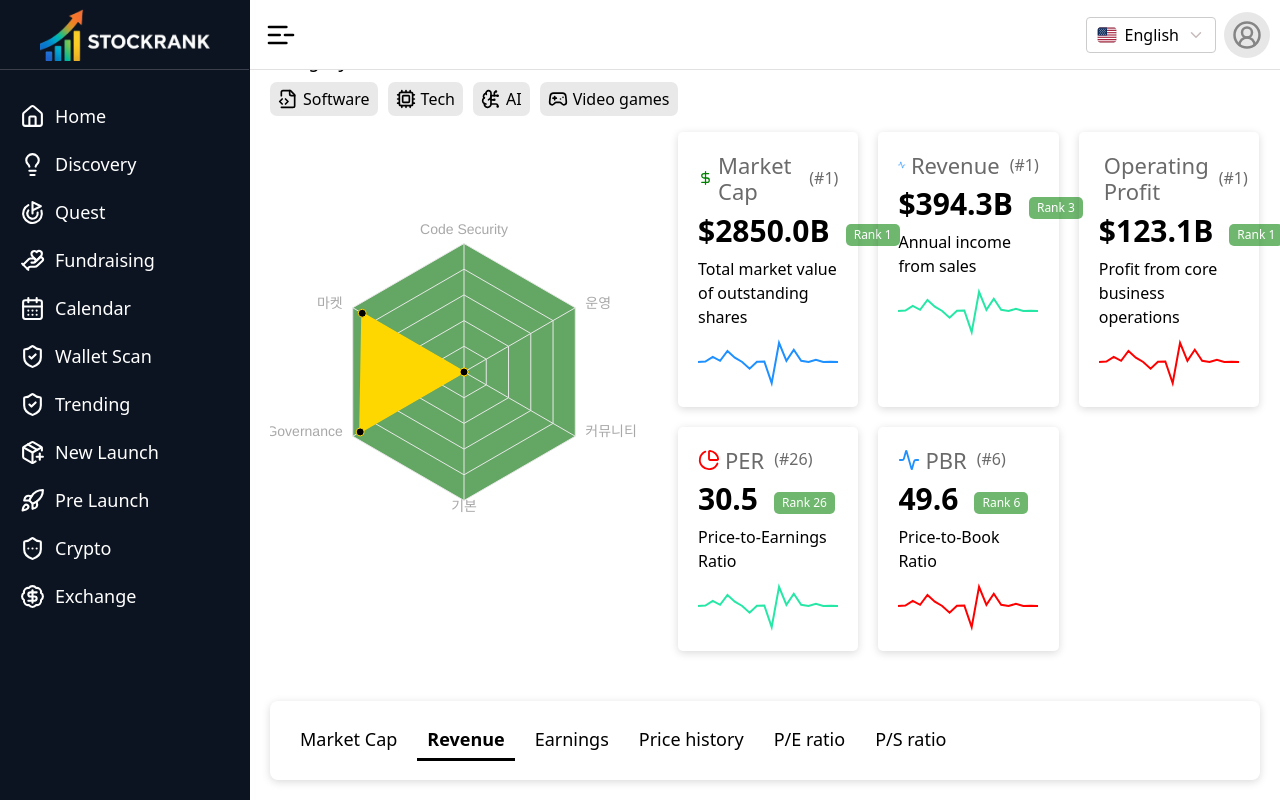
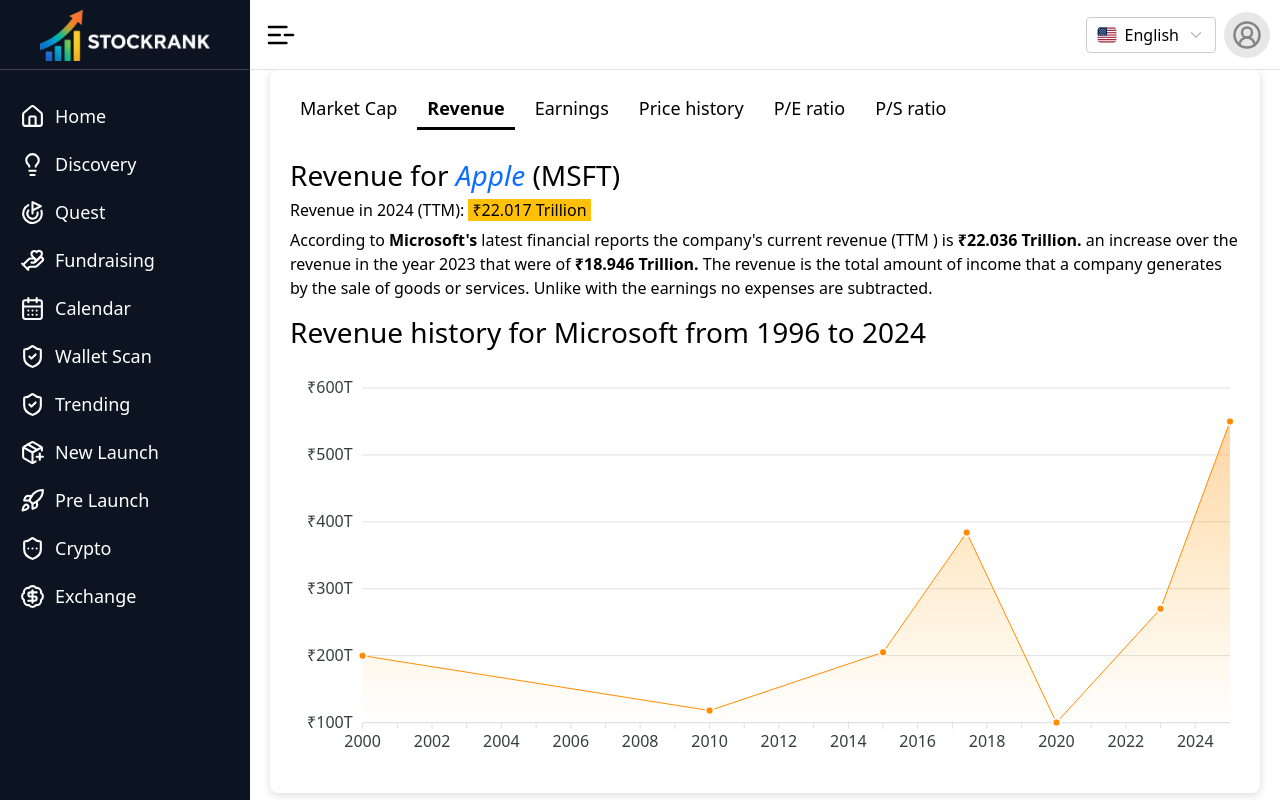
Before and after one commit to cloudkimh/Stock-Ranking-site, a Next.js app in the folder Client/: page /stock/apple in a window 1280 px wide. Both pictures are taken after a click on the tab "Revenue". Built offline with nearby package versions, Linux system fonts and the light colour scheme.

Commit message:
CHG | UI changes added

```diff
--- a/Client/src/components/Charts/HexagonRadarChart.jsx
+++ b/Client/src/components/Charts/HexagonRadarChart.jsx
@@ -8,14 +8,14 @@
 const HexagonRadarChart = () => {
    const categories = [
       'Code Security',
-      '운영',         // Korean for "Operations"
-      '커뮤니티',     // Korean for "Community"
-      '기본',         // Korean for "Fundamentals"
+      '운영',
+      '커뮤니티',
+      '기본',
       'Governance',
-      '마켓',         // Korean for "Market"
+      '마켓',
    ];
 
-   const dataValues = [0, 0, 0, 0, 93.29, 91.41];
+   const dataValues = [0, 0, 0, 0, 100, 100];
 
    const chartOptions = {
       chart: {
@@ -45,7 +45,7 @@
       },
       markers: {
          size: 4,
-         colors: ['#000'],
+         colors: ['#fff'],
          strokeColors: '#FFD700',
       },
       dataLabels: {
@@ -56,7 +56,7 @@
             polygons: {
                strokeColor: '#1e1e1e',
                fill: {
-                  colors: ['#64a764', '#64a764'],
+                  colors: ['#698b3f', '#698b3f'],
                },
             },
          },
--- /dev/null
+++ b/Client/src/components/Charts/MarketCapChart.jsx
@@ -0,0 +1,90 @@
+"use client"; // for Next.js 13+ with app directory
+
+import React from "react";
+import dynamic from "next/dynamic";
+
+const Chart = dynamic(() => import("react-apexcharts"), { ssr: false });
+
+const MarketCapChart = () => {
+   const series = [
+      {
+         data: [
+            [new Date("2000-01-01").getTime(), 200],
+            [new Date("2010-01-01").getTime(), 118],
+            [new Date("2015-01-01").getTime(), 205],
+            [new Date("2017-05-31").getTime(), 384],
+            [new Date("2020-01-01").getTime(), 100],
+            [new Date("2023-01-01").getTime(), 270],
+            [new Date("2025-01-01").getTime(), 550],
+         ],
+      },
+   ];
+
+   const options = {
+      chart: {
+         type: "area",
+         height: 550,
+         zoom: { enabled: false },
+         toolbar: { show: false },
+         fontSize: "16px",
+      },
+      dataLabels: { enabled: false },
+      stroke: { curve: "straight", width: 1, color: "#FFA500" },
+      fill: {
+         type: "gradient",
+         gradient: {
+            shade: 'light',
+            type: "vertical",
+            shadeIntensity: 1,
+            gradientToColors: ["#FFA500"],
+            inverseColors: false,
+            opacityFrom: 0.6,
+            opacityTo: 0,
+            stops: [0, 100],
+         },
+         colors: ["#FF8C00"],
+      },
+      xaxis: {
+         type: "datetime",
+         labels: {
+            style: {
+               fontSize: "16px",
+               color: "#666666",
+               fontFamily: "system-ui, -apple-system, BlinkMacSystemFont, 'Segoe UI', Roboto, Oxygen, Ubuntu, Cantarell, 'Open Sans', 'Helvetica Neue', sans-serif",
+            },
+         },
+      },
+      yaxis: {
+         labels: {
+            formatter: (val) => `₹${val.toFixed(0)}T`,
+            style: {
+               fontSize: "16px",
+               color: "#666666",
+               fontFamily: "system-ui, -apple-system, BlinkMacSystemFont, 'Segoe UI', Roboto, Oxygen, Ubuntu, Cantarell, 'Open Sans', 'Helvetica Neue', sans-serif",
+            },
+         },
+      },
+      tooltip: {
+         x: {
+            format: "dd MMM yyyy",
+         },
+         y: {
+            formatter: (val) => `₹${val.toFixed(2)}T`,
+         },
+         style: {
+            fontSize: "14px",
+         },
+      },
+      markers: {
+         size: 4,
+      },
+   };
+
+   return (
+      <div className="w-full">
+         <Chart options={options} series={series} type="area" height={400} />
+      </div>
+   );
+};
+
+export default MarketCapChart;
--- a/Client/src/components/UserDropdown/userdropdown.css
+++ b/Client/src/components/UserDropdown/userdropdown.css
@@ -87,13 +87,15 @@
    align-items: center;
    margin-bottom: 5px;
 }
+body.dark .username_block{
+   background-color: rgb(143 143 143 / 37%);
+}
 .username_block p {
    color: #000;
    margin: 0;
 }
-
 body.dark .list:hover {
-   background-color: rgba(189, 189, 189, 0.129)
+   background-color: rgb(235 235 235 / 14%);
 }
 body.dark .username_block,
 body.dark .list .logoutbtn,
@@ -103,11 +105,11 @@
 }
 body.dark .userdropdown::after,
 body.dark .userdropdown {
-   border-color: #37383e;
-   background-color: #37383e;
+   border-color: #3a3a3a;
+   background-color: #000;
 }
 body.dark .userbtn {
-   background-color: #353535;
-   color: #adadad;
+   background-color: #323642;
+   color: #fff;
    border-color: #afafaf;
 }
--- a/Client/src/components/header/header.css
+++ b/Client/src/components/header/header.css
@@ -45,8 +45,8 @@
    border-radius: 4px;
 }
 body.dark .language-dropdown {
-   background: #37383e;
-   border-color: transparent;
+   background: #000;
+   border-color: #3c404c;
 }
 .language-dropdown {
    position: absolute;
@@ -79,7 +79,7 @@
    background: #f0f0f0;
 }
 body.dark .language-dropdown button:hover{
-   background: #323232;
+   background: rgb(235 235 235 / 14%);
 }
 body.dark .language-dropdown button {
    color: #fff;
--- a/Client/src/components/stockDetail/StockDetail.jsx
+++ b/Client/src/components/stockDetail/StockDetail.jsx
@@ -4,15 +4,22 @@
 import Tabs from 'react-bootstrap/Tabs';
 import RankImage from '../../../public/assets/icons/rank.png'
 import { useParams } from 'next/navigation';
-import './stockdetail.css'
 import { Activity, BrainCircuit, ChartColumnDecreasing, ChartPie, Cpu, DollarSign, FileCode2, Gamepad2, Globe } from 'lucide-react';
 import MiniLineChart from '../Charts/MiniLineChart';
 import HexagonRadarChart from '../Charts/HexagonRadarChart';
+import MarketCapChart from '../Charts/MarketCapChart';
+import './stockdetail.css'
 
 const StockDetail = () => {
    const { stock } = useParams();
 
    const sampleDataUp = [0, 20, 215, 50, 460, 180, 0, -280, 10, 20, -880, 800, 50, 510, 50, 0, 90, 0, 11, 0];
+   const scrollTop = () => {
+      const element = document.getElementById('stockmarket_tab');
+      if (element) {
+         element.scrollIntoView({ behavior: 'smooth' });
+      }
+   }
 
    return (
       <div className="stock_detail_page">
@@ -147,25 +154,66 @@
                </div>
             </div>
          </div>
-         <div className="stockmarket_tab_section">
+         <div className="stockmarket_tab_section" id="stockmarket_tab">
             <Tabs
                defaultActiveKey="marketcap"
                className="commontab_section"
+               onSelect={scrollTop}
             >
                <Tab eventKey="marketcap" title="Market Cap">
                   <div className="tab_content">
                      <h3>Market capitalization of <i className='text-capitalize text-primary'> {stock}</i> (MSFT)</h3>
                      <h6>Market cap: <span className='text-bg-warning ps-1 pe-1'>₹267.001 Trillion</span></h6>
-                     <p>As of May 2025 Microsoft has a market cap of ₹267.001 Trillion. This makes Microsoft the world's 2nd most valuable company by market cap according to our data. The market capitalization, commonly called market cap, is the total market value of a publicly traded company's outstanding shares and is commonly used to measure how much a company is worth.</p>
+                     <p>As of May 2025 <strong> Microsoft</strong> has a market cap of <strong> ₹267.001 Trillion.</strong> This makes Microsoft the world's 2nd most valuable company by market cap according to our data. The market capitalization, commonly called market cap, is the total market value of a publicly traded company's outstanding shares and is commonly used to measure how much a company is worth.</p>
+                     <div className="">
+                        <h3>Market cap history of Microsoft from 1996 to 2025</h3>
+                        <MarketCapChart />
+                     </div>
                   </div>
                </Tab>
                <Tab eventKey="Revenue" title="Revenue">
+                  <div className="tab_content">
+                     <h3>Revenue for <i className='text-capitalize text-primary'> {stock}</i> (MSFT)</h3>
+                     <h6>Revenue in 2024 (TTM): <span className='text-bg-warning ps-1 pe-1'>₹22.017 Trillion</span></h6>
+                     <p>According to <strong> Microsoft's</strong> latest financial reports the company's current revenue (TTM ) is <strong> ₹22.036 Trillion. </strong> an increase over the revenue in the year 2023 that were of <strong> ₹18.946 Trillion. </strong> The revenue is the total amount of income that a company generates by the sale of goods or services. Unlike with the earnings no expenses are subtracted.</p>
+                     <div className="">
+                        <h3>Revenue history for Microsoft from 1996 to 2024</h3>
+                        <MarketCapChart />
+                     </div>
+                  </div>
                </Tab>
                <Tab eventKey="Earnings" title="Earnings">
+                  <div className="tab_content">
+                     <h3>Earnings for <i className='text-capitalize text-primary'> {stock}</i> (MSFT)</h3>
+                     <h6>Earnings in 2024 (TTM): <span className='text-bg-warning ps-1 pe-1'>₹9.553 Trillion</span></h6>
+                     <p>According to <strong> Microsoft's</strong> latest financial reports the company's current earnings are <strong> ₹261.80 Billion. </strong> , an increase over its 2023 earnings that were of ₹8.519 Trillion. The earnings displayed on this page are the earnings before interest and taxes or simply <strong> EBIT</strong>.</p>
+                     <div className="">
+                        <h3>Earnings history for Microsoft from 1984 to 2024</h3>
+                        <MarketCapChart />
+                     </div>
+                  </div>
                </Tab>
                <Tab eventKey="Price history" title="Price history">
+                  <div className="tab_content">
+                     <h3>Stock price history for <i className='text-capitalize text-primary'> {stock}</i> (MSFT)</h3>
+                     <p className='mb-1'>Highest end of day price: <strong> ₹39,356 INR</strong> on 2024-07-05</p>
+                     <p className='mb-1'>Lowest end of day price: <strong> ₹7.60 INR</strong> on 1986-03-24</p>
+                     <div className="">
+                        <h3>Stock price history of Microsoft from 1986 to 2025</h3>
+                        <MarketCapChart />
+                     </div>
+                  </div>
                </Tab>
                <Tab eventKey="P/E ratio" title="P/E ratio">
+                  <div className="tab_content">
+                     <h3>P/E ratio for <i className='text-capitalize text-primary'> {stock}</i> (MSFT)</h3>
+                     <h6>P/E ratio as of May 2025 (TTM): <span className='text-bg-warning ps-1 pe-1'>37.6</span></h6>
+                     <p>According to <strong> Microsoft's</strong> latest financial reports and stock price the company's current price-to-earnings ratio (TTM) is 37.5565. At the end of 2023 the company had a P/E ratio of <strong> 33.9.</strong></p>
+                     <div className="">
+                        <h3>P/E ratio history for Microsoft from 2001 to 2024</h3>
+                        <MarketCapChart />
+                     </div>
+                  </div>
                </Tab>
                <Tab eventKey="P/S ratio" title="P/S ratio">
                </Tab>
```
